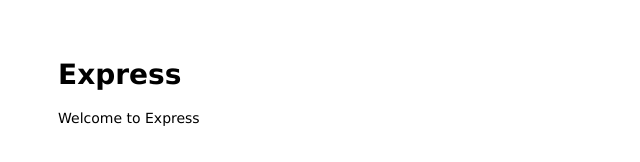
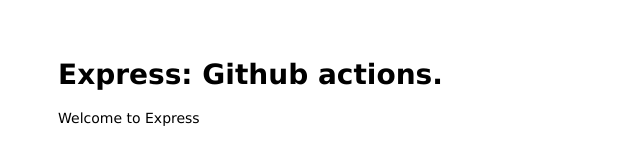
Before and after one commit to kumanan12/express-labs, a website: page public/index.html in a window 1280 px wide. Shown: the whole page, without its empty margins (0-640 px from the left). Drawn offline with Linux system fonts and the light colour scheme.

Commit message:
testing github actions.

```diff
--- a/public/index.html
+++ b/public/index.html
@@ -6,7 +6,7 @@
 </head>
 
 <body>
-  <h1>Express</h1>
+  <h1>Express: Github actions.</h1>
   <p>Welcome to Express</p>
 </body>
 
```
